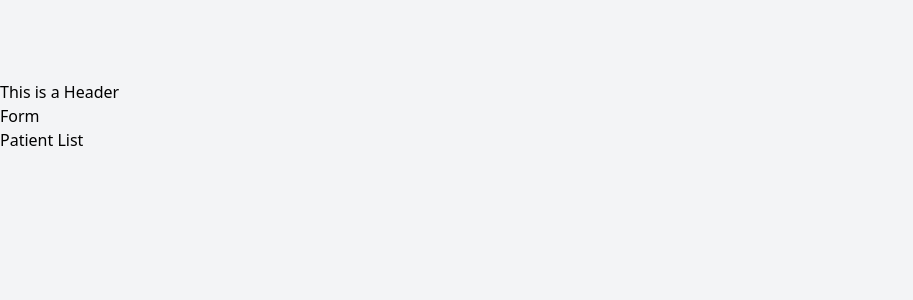
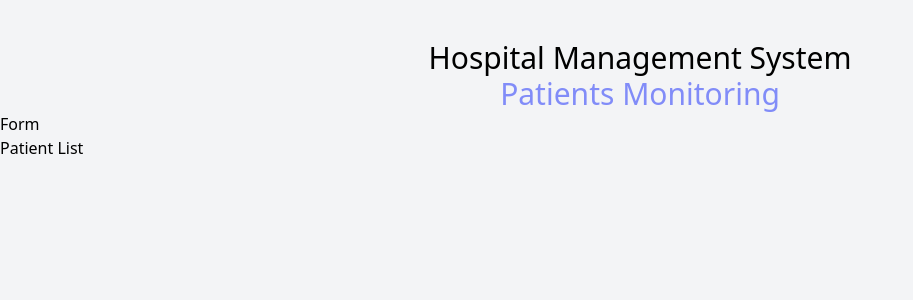
Before and after one commit to lopezisla/react-hospital, a React (Vite) app: page / in a window 1280 px wide. Shown: the top 300 px of the page, without its empty margins (0-913 px from the left). Built offline with nearby package versions, Linux system fonts and the light colour scheme.

Commit message:
add css to Header

```diff
--- a/src/App.jsx
+++ b/src/App.jsx
@@ -4,7 +4,7 @@ import PatientList from "./components/PatientList";
 
 function App() {
   return (
-    <div className="container mx-auto mt-20">
+    <div className="container mx-auto mt-10">
       <Header />
       <Form />
       <PatientList />
--- a/src/components/Header.jsx
+++ b/src/components/Header.jsx
@@ -1,5 +1,10 @@
 const Header = () => {
-  return <h1>This is a Header</h1>;
+  return (
+    <h1 className="font-medium text-3xl text-center w-1/2 mx-auto">
+      Hospital Management System <br />
+      <span className="text-indigo-400">Patients Monitoring</span>
+    </h1>
+  );
 };
 
 export default Header;
```
